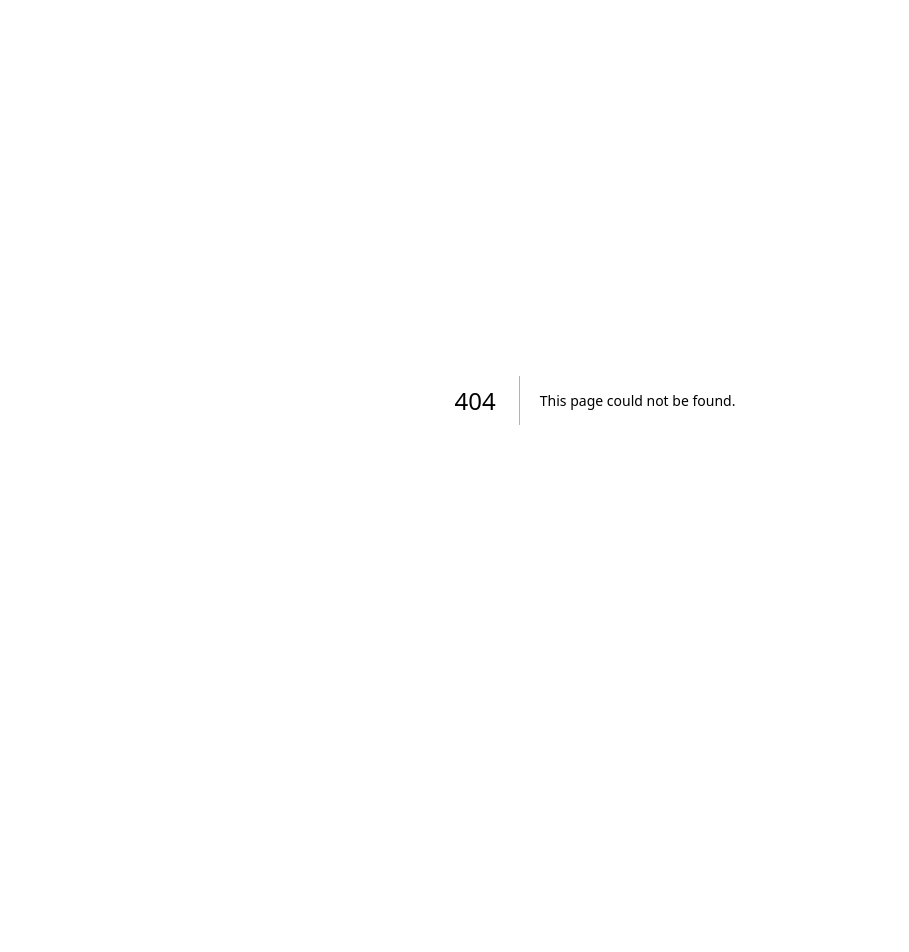
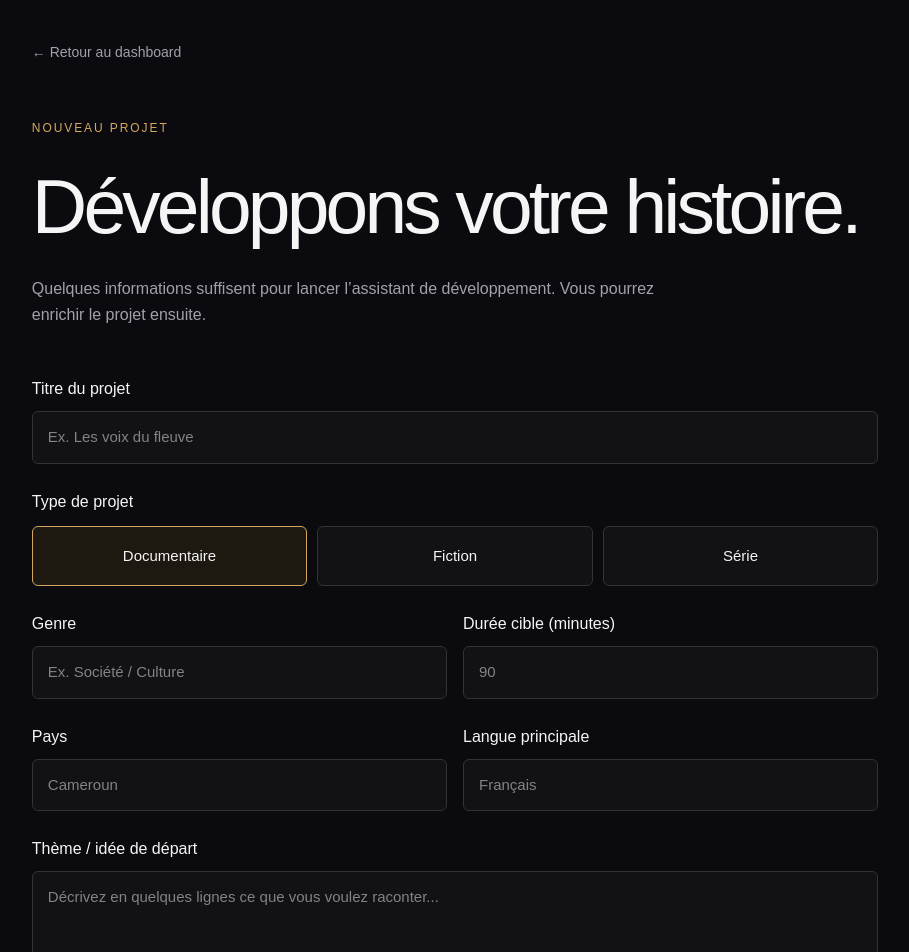
Before and after one commit to HerveNG/Saas-cine, a Next.js app: page /projects/new in a window 1280 px wide. Before the commit this address had no page. Shown: the top 952 px of the page, without its empty margins (45-954 px from the left). Before the commit the page ends 800 px from the top, so only its background shows below. Built offline with nearby package versions, Linux system fonts and the light colour scheme.

Commit message:
feat: add project creation wizard

```diff
--- /dev/null
+++ b/app/projects/new/page.tsx
@@ -0,0 +1,84 @@
+"use client";
+
+import { FormEvent, useState } from "react";
+
+const types = ["Documentaire", "Fiction", "Série"];
+
+export default function NewProjectPage() {
+  const [type, setType] = useState("Documentaire");
+  const [submitted, setSubmitted] = useState(false);
+
+  function submit(event: FormEvent<HTMLFormElement>) {
+    event.preventDefault();
+    setSubmitted(true);
+  }
+
+  return (
+    <main style={{ minHeight: "100vh", padding: "40px 6vw", maxWidth: 1000 }}>
+      <a href="/dashboard" style={{ color: "#a1a1aa", fontSize: 14 }}>← Retour au dashboard</a>
+      <div style={{ marginTop: 55 }}>
+        <p style={{ color: "#d6a85f", letterSpacing: "0.16em", fontSize: 12 }}>NOUVEAU PROJET</p>
+        <h1 style={{ fontSize: "clamp(2.5rem, 6vw, 5rem)", letterSpacing: "-0.05em", margin: "12px 0" }}>Développons votre histoire.</h1>
+        <p style={{ color: "#a1a1aa", lineHeight: 1.6, maxWidth: 650 }}>Quelques informations suffisent pour lancer l’assistant de développement. Vous pourrez enrichir le projet ensuite.</p>
+      </div>
+
+      <form onSubmit={submit} style={{ marginTop: 50, display: "grid", gap: 26 }}>
+        <label style={{ display: "grid", gap: 10 }}>
+          <span>Titre du projet</span>
+          <input name="title" required placeholder="Ex. Les voix du fleuve" style={inputStyle} />
+        </label>
+
+        <div>
+          <span style={{ display: "block", marginBottom: 12 }}>Type de projet</span>
+          <div style={{ display: "grid", gridTemplateColumns: "repeat(3, 1fr)", gap: 10 }}>
+            {types.map((item) => (
+              <button type="button" key={item} onClick={() => setType(item)} style={{ ...choiceStyle, borderColor: type === item ? "#d6a85f" : "#333", background: type === item ? "#1d1810" : "#111116" }}>
+                {item}
+              </button>
+            ))}
+          </div>
+        </div>
+
+        <div style={{ display: "grid", gridTemplateColumns: "1fr 1fr", gap: 16 }}>
+          <label style={{ display: "grid", gap: 10 }}>
+            <span>Genre</span>
+            <input name="genre" required placeholder="Ex. Société / Culture" style={inputStyle} />
+          </label>
+          <label style={{ display: "grid", gap: 10 }}>
+            <span>Durée cible (minutes)</span>
+            <input name="duration" type="number" min={1} placeholder="90" style={inputStyle} />
+          </label>
+        </div>
+
+        <div style={{ display: "grid", gridTemplateColumns: "1fr 1fr", gap: 16 }}>
+          <label style={{ display: "grid", gap: 10 }}>
+            <span>Pays</span>
+            <input name="country" required placeholder="Cameroun" style={inputStyle} />
+          </label>
+          <label style={{ display: "grid", gap: 10 }}>
+            <span>Langue principale</span>
+            <input name="language" placeholder="Français" style={inputStyle} />
+          </label>
+        </div>
+
+        <label style={{ display: "grid", gap: 10 }}>
+          <span>Thème / idée de départ</span>
+          <textarea name="theme" rows={6} placeholder="Décrivez en quelques lignes ce que vous voulez raconter..." style={{ ...inputStyle, resize: "vertical" }} />
+        </label>
+
+        {submitted ? (
+          <div style={{ padding: 18, border: "1px solid #3c3324", background: "#17130d", color: "#d6a85f" }}>
+            Projet prêt à être enregistré. La prochaine étape est l’assistant de développement IA.
+          </div>
+        ) : (
+          <button type="submit" style={{ background: "#d6a85f", color: "#111", border: 0, padding: "16px 22px", borderRadius: 6, fontWeight: 700, fontSize: 15, cursor: "pointer" }}>
+            Lancer le développement →
+          </button>
+        )}
+      </form>
+    </main>
+  );
+}
+
+const inputStyle = { width: "100%", padding: "14px 15px", borderRadius: 6, border: "1px solid #333", background: "#111116", color: "#f5f5f5", fontSize: 15, outline: "none" };
+const choiceStyle = { padding: "18px 12px", border: "1px solid", borderRadius: 6, color: "#f5f5f5", cursor: "pointer", fontSize: 15 };
```
